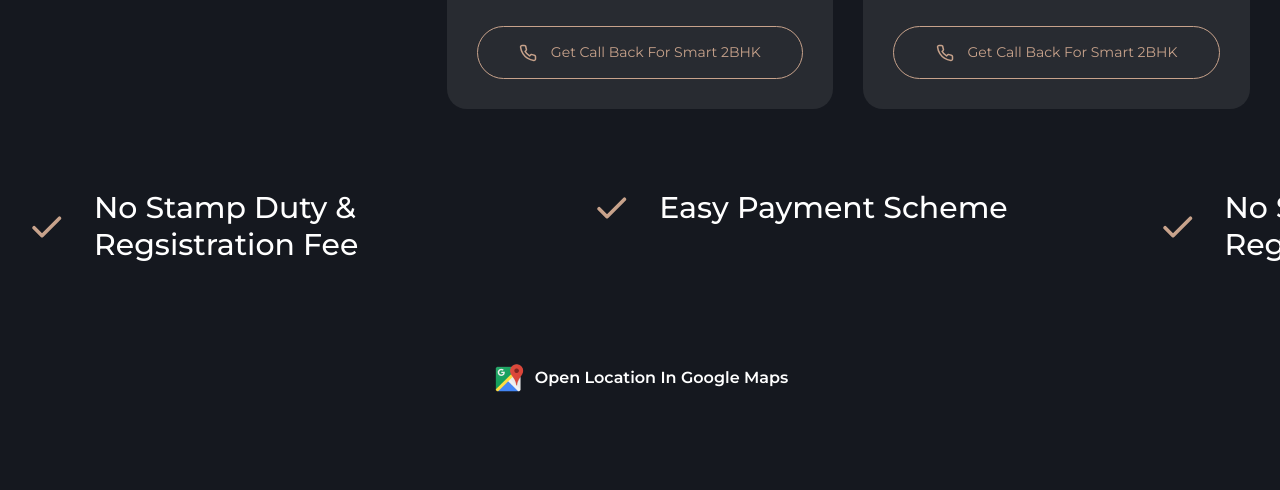
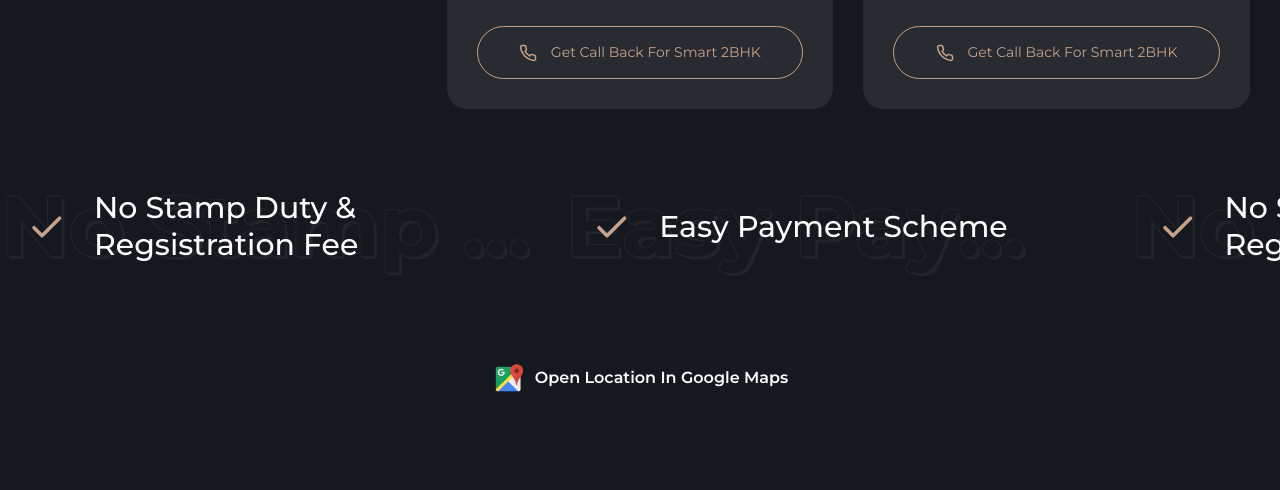
Before and after one commit to shreyashah1107/arcenciel-new, a website: page index.html in a window 1280 px wide. Shown: the part 5160-5650 px from the top of the page. Drawn offline with Linux system fonts and the light colour scheme; a web font is replaced by a local one.

Commit message:
Feature slider

```diff
--- a/index.html
+++ b/index.html
@@ -594,6 +594,8 @@
                                     </svg>
                                 </span>
                                 <h5>Vastu Compliant</h5>
+
+                                <div class="shaded-content">Vastu Compliant</div>
                             </div>
 
                             <div class="feature-slider--item swiper-slide">
@@ -603,6 +605,8 @@
                                     </svg>
                                 </span>
                                 <h5>No Stamp Duty & Regsistration Fee</h5>
+
+                                <div class="shaded-content">No Stamp Duty & Regsistration Fee</div>
                             </div>
 
                             <div class="feature-slider--item swiper-slide">
@@ -612,6 +616,8 @@
                                     </svg>
                                 </span>
                                 <h5>Easy Payment Scheme</h5>
+
+                                <div class="shaded-content">Easy Payment Scheme</div>
                             </div>
 
                             <div class="feature-slider--item swiper-slide">
@@ -621,6 +627,8 @@
                                     </svg>
                                 </span>
                                 <h5>No Stamp Duty & Regsistration Fee</h5>
+
+                                <div class="shaded-content">No Stamp Duty & Regsistration Fee</div>
                             </div>
 
                             <div class="feature-slider--item swiper-slide">
@@ -630,6 +638,8 @@
                                     </svg>
                                 </span>
                                 <h5>Vastu Compliant</h5>
+
+                                <div class="shaded-content">Vastu Compliant</div>
                             </div>
 
                             <div class="feature-slider--item swiper-slide">
@@ -639,6 +649,8 @@
                                     </svg>
                                 </span>
                                 <h5>Easy Payment Scheme</h5>
+
+                                <div class="shaded-content">Easy Payment Scheme</div>
                             </div>
                         </div>
                     </div>
--- a/resources/sass/pages/_index.scss
+++ b/resources/sass/pages/_index.scss
@@ -141,12 +141,31 @@
 }
 
 .feature {
-	padding: 50px 0 100px;
+	.feature-slider {
+		padding: 50px 0 100px;
 
-	.feature-slider {
 		&--item {
 			display: flex;
 			align-items: center;
+			position: relative;
+			height: initial;
+
+			.shaded-content {
+				content: '';
+				position: absolute;
+				left: 0;
+				right: 0;
+				top: 50%;
+    			transform: translateY(-50%);
+				font-size: 85px;
+				font-weight: bold;
+				// -webkit-text-stroke: 1px #21242a;
+			   	color: $body-bg;
+			   	text-shadow: 3px 3px 0 #21242a, -1px -1px 0 #21242a, 1px -1px 0 #21242a, -1px 1px 0 #21242a, 1px 1px 0 #21242a;
+			   	white-space: nowrap;
+    			z-index: -1;
+    			@extend .text-truncate;
+			}
 
 			svg {
 				width: 30px;
@@ -283,10 +302,13 @@
 		}
 	}
 	.feature {
-	    padding: 20px 0 60px;
+		.feature-slider {
+	    	padding: 20px 0 60px;
 
-		.feature-slider {
 			&--item {
+				.shaded-content {
+					display: none;
+				}
 				svg {
 					width: 10px;
 					margin: 0 10px;
```
Also changed, not shown: public/css/style.css, 1 other file.
